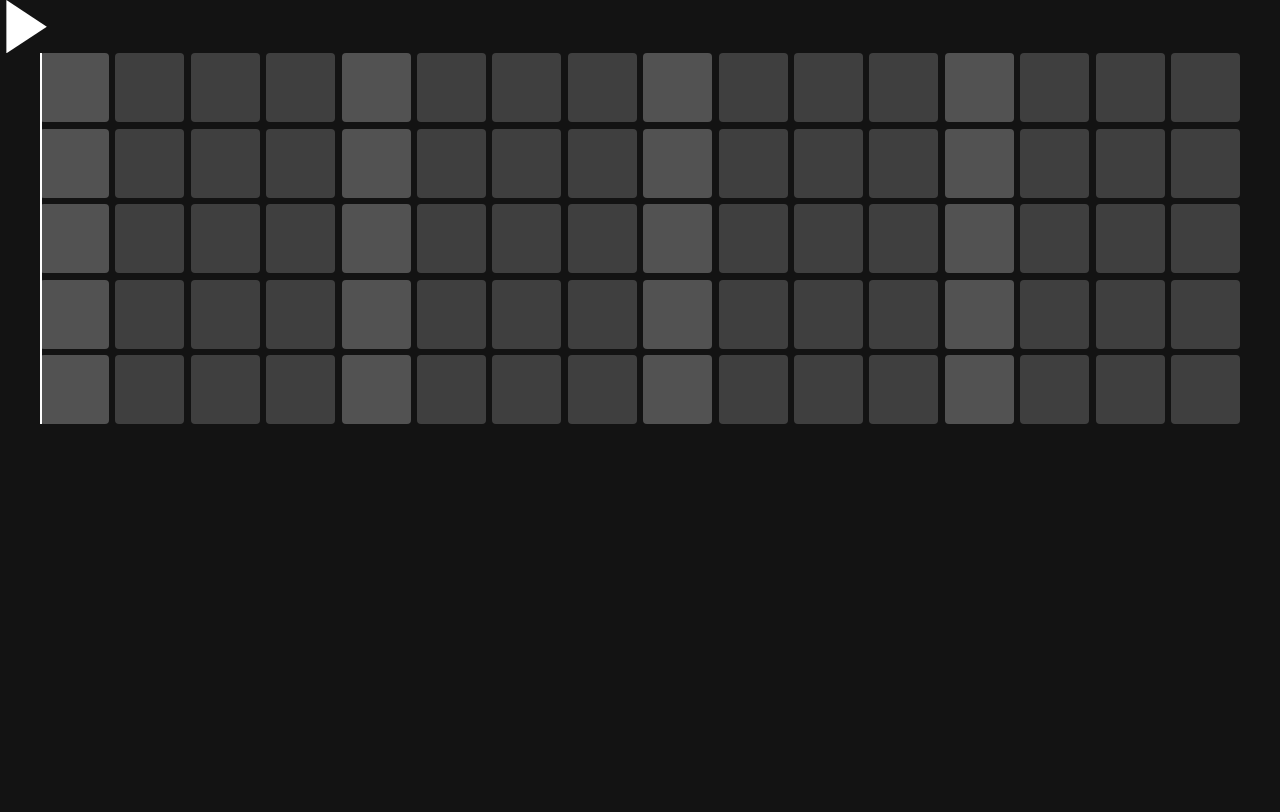
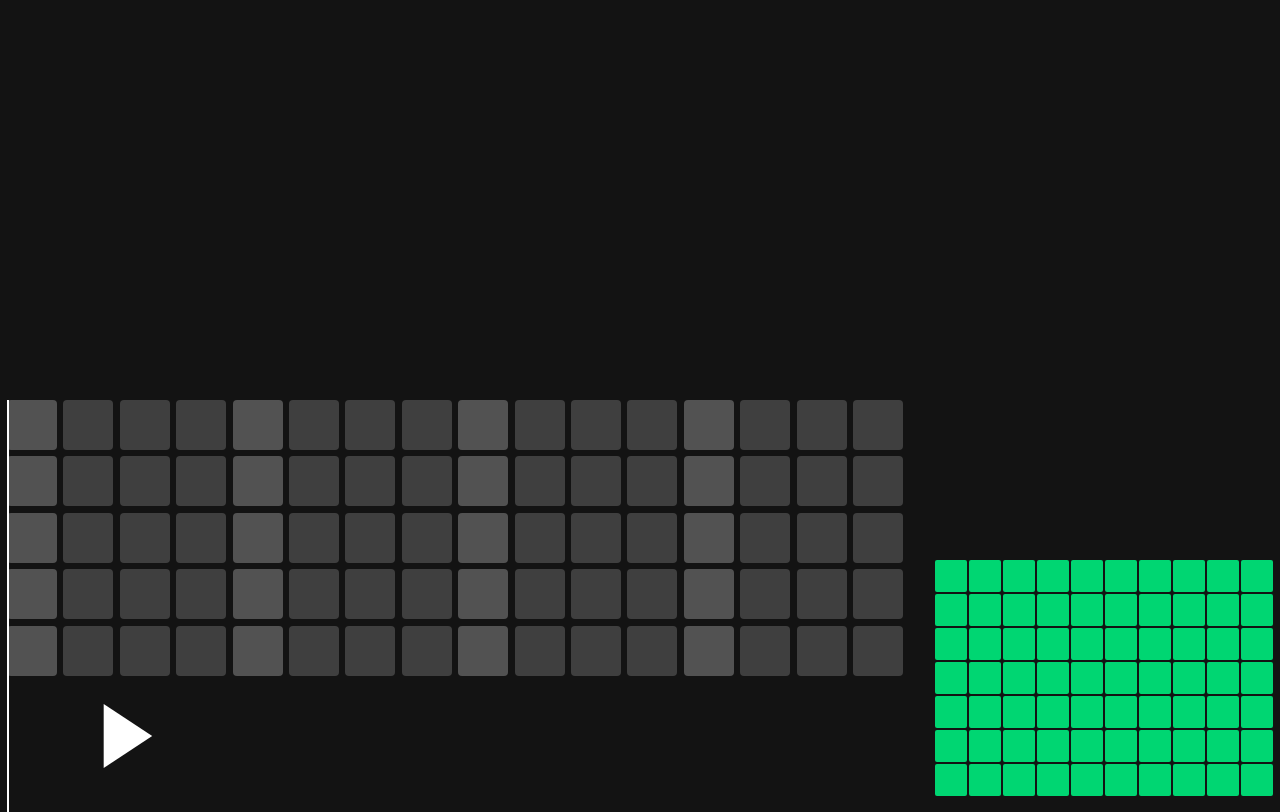
Before and after one commit to Laurens256/soundinator, a website built with Vite: page index.html in a window 1280 px wide. Built offline with nearby package versions, Linux system fonts and the light colour scheme; files whose address does not match are found by name.

Commit message:
added panel and edited some stlyinh

```diff
--- a/index.html
+++ b/index.html
@@ -24,6 +24,82 @@
 
         <main class="board">
             <table></table>
+            <div class="grid__parent">
+                <div class="grid">
+                    <!-- button.cell[onclick="ripple($)"]*70 -->
+                    <button class="cell" onclick="ripple(1)"></button
+                    ><button class="cell" onclick="ripple(2)"></button
+                    ><button class="cell" onclick="ripple(3)"></button
+                    ><button class="cell" onclick="ripple(4)"></button
+                    ><button class="cell" onclick="ripple(5)"></button
+                    ><button class="cell" onclick="ripple(6)"></button
+                    ><button class="cell" onclick="ripple(7)"></button
+                    ><button class="cell" onclick="ripple(8)"></button
+                    ><button class="cell" onclick="ripple(9)"></button
+                    ><button class="cell" onclick="ripple(10)"></button
+                    ><button class="cell" onclick="ripple(11)"></button
+                    ><button class="cell" onclick="ripple(12)"></button
+                    ><button class="cell" onclick="ripple(13)"></button
+                    ><button class="cell" onclick="ripple(14)"></button
+                    ><button class="cell" onclick="ripple(15)"></button
+                    ><button class="cell" onclick="ripple(16)"></button
+                    ><button class="cell" onclick="ripple(17)"></button
+                    ><button class="cell" onclick="ripple(18)"></button
+                    ><button class="cell" onclick="ripple(19)"></button
+                    ><button class="cell" onclick="ripple(20)"></button
+                    ><button class="cell" onclick="ripple(21)"></button
+                    ><button class="cell" onclick="ripple(22)"></button
+                    ><button class="cell" onclick="ripple(23)"></button
+                    ><button class="cell" onclick="ripple(24)"></button
+                    ><button class="cell" onclick="ripple(25)"></button
+                    ><button class="cell" onclick="ripple(26)"></button
+                    ><button class="cell" onclick="ripple(27)"></button
+                    ><button class="cell" onclick="ripple(28)"></button
+                    ><button class="cell" onclick="ripple(29)"></button
+                    ><button class="cell" onclick="ripple(30)"></button
+                    ><button class="cell" onclick="ripple(31)"></button
+                    ><button class="cell" onclick="ripple(32)"></button
+                    ><button class="cell" onclick="ripple(33)"></button
+                    ><button class="cell" onclick="ripple(34)"></button
+                    ><button class="cell" onclick="ripple(35)"></button
+                    ><button class="cell" onclick="ripple(36)"></button
+                    ><button class="cell" onclick="ripple(37)"></button
+                    ><button class="cell" onclick="ripple(38)"></button
+                    ><button class="cell" onclick="ripple(39)"></button
+                    ><button class="cell" onclick="ripple(40)"></button
+                    ><button class="cell" onclick="ripple(41)"></button
+                    ><button class="cell" onclick="ripple(42)"></button
+                    ><button class="cell" onclick="ripple(43)"></button
+                    ><button class="cell" onclick="ripple(44)"></button
+                    ><button class="cell" onclick="ripple(45)"></button
+                    ><button class="cell" onclick="ripple(46)"></button
+                    ><button class="cell" onclick="ripple(47)"></button
+                    ><button class="cell" onclick="ripple(48)"></button
+                    ><button class="cell" onclick="ripple(49)"></button
+                    ><button class="cell" onclick="ripple(50)"></button
+                    ><button class="cell" onclick="ripple(51)"></button
+                    ><button class="cell" onclick="ripple(52)"></button
+                    ><button class="cell" onclick="ripple(53)"></button
+                    ><button class="cell" onclick="ripple(54)"></button
+                    ><button class="cell" onclick="ripple(55)"></button
+                    ><button class="cell" onclick="ripple(56)"></button
+                    ><button class="cell" onclick="ripple(57)"></button
+                    ><button class="cell" onclick="ripple(58)"></button
+                    ><button class="cell" onclick="ripple(59)"></button
+                    ><button class="cell" onclick="ripple(60)"></button
+                    ><button class="cell" onclick="ripple(61)"></button
+                    ><button class="cell" onclick="ripple(62)"></button
+                    ><button class="cell" onclick="ripple(63)"></button
+                    ><button class="cell" onclick="ripple(64)"></button
+                    ><button class="cell" onclick="ripple(65)"></button
+                    ><button class="cell" onclick="ripple(66)"></button
+                    ><button class="cell" onclick="ripple(67)"></button
+                    ><button class="cell" onclick="ripple(68)"></button
+                    ><button class="cell" onclick="ripple(69)"></button
+                    ><button class="cell" onclick="ripple(70)"></button>
+                </div>
+                <h1 id="tone"></h1>
+            </div>
         </main>
     </body>
 </html>
--- a/package.json
+++ b/package.json
@@ -14,6 +14,7 @@
 		"vite": "^4.2.1"
 	},
 	"dependencies": {
+		"animejs": "^3.2.1",
 		"three": "^0.151.3",
 		"tone": "^14.7.77"
 	}
--- a/scripts/main.js
+++ b/scripts/main.js
@@ -1,9 +1,16 @@
 import * as Tone from 'tone';
 import { buildBoard } from './board';
 import './controls';
+import * as panel from './panel.js';
 
 const baseFileUrl = '/audio/';
-const sfx = ['kick.wav', 'snare.wav', 'holy.wav', 'yeat_bell.wav', 'phonk_bell.wav'];
+const sfx = [
+    'kick.wav',
+    'snare.wav',
+    'holy.wav',
+    'yeat_bell.wav',
+    'phonk_bell.wav',
+];
 
 const players = sfx.map((file) => {
     const player = new Tone.Player({
--- /dev/null
+++ b/scripts/panel.js
@@ -0,0 +1,45 @@
+import anime from 'animejs/lib/anime.es.js';
+import * as Tone from 'tone';
+
+window.isPlaying = false;
+
+window.ripple = async function (index) {
+    // if (true || !window.isPlaying) {
+    if (!window.isPlaying) {
+        window.isPlaying = true;
+
+        await Tone.start();
+
+        const characters = ['A', 'B', 'C', 'D', 'E', 'F', 'G'];
+        const character = characters[Math.floor((index - 1) / 10)];
+        const number = ((index - 1) % 10) + 1;
+
+        const tone = `${character}${number}`;
+        console.log('Playing', tone);
+
+        const synth = new Tone.Synth().toDestination();
+        // https://tonejs.github.io/docs/14.7.77/Synth.html#volume
+        synth.volume.value = -6;
+        const now = Tone.now();
+        synth.triggerAttack(tone, '8n', now);
+
+        anime({
+            targets: '.grid .cell',
+            scale: [
+                { value: 0.1, easing: 'easeOutSine', duration: 500 },
+                { value: 1, easing: 'easeInOutQuad', duration: 1000 },
+            ],
+            delay: anime.stagger(200, { grid: [10, 7], from: index - 1 }),
+            begin: function () {
+                document.getElementById('tone').textContent = tone;
+            },
+            complete: function () {
+                synth.triggerRelease();
+                window.isPlaying = false;
+                document.getElementById('tone').textContent = '';
+            },
+        });
+    }
+};
+
+export * from './panel.js';
--- a/styles/board.css
+++ b/styles/board.css
@@ -6,6 +6,9 @@
     width: 4em;
     height: 4em;
     background-color: transparent;
+    position: absolute;
+    bottom: 2em;
+    left: 6em;
 }
 
 .togglePlayButton svg {
@@ -44,7 +47,8 @@ table::after {
     width: 2px;
     height: 100%;
     background-color: var(--highlight-color);
-    animation: moveLine calc(var(--columns, 16) * var(--delay, 0.25s)) infinite linear paused;
+    animation: moveLine calc(var(--columns, 16) * var(--delay, 0.25s)) infinite
+        linear paused;
 }
 
 table.playing::after {
--- a/styles/main.css
+++ b/styles/main.css
@@ -1,4 +1,5 @@
 @import url(./board.css);
+@import url(./panel.css);
 
 *,
 *::before,
@@ -19,6 +20,12 @@ body {
     background-color: var(--bg-color);
 }
 
+main {
+    display: flex;
+    padding: 25em 0 0 0;
+    gap: 2em;
+}
+
 button {
     border: none;
     cursor: pointer;
--- /dev/null
+++ b/styles/panel.css
@@ -0,0 +1,41 @@
+body {
+    display: flex;
+    flex-direction: column;
+    justify-content: center;
+    align-items: center;
+    background: #252423;
+}
+
+h1 {
+    position: absolute;
+    bottom: 3em;
+}
+
+button {
+    all: unset;
+    cursor: pointer;
+}
+
+.grid {
+    display: grid;
+    grid-template-columns: 2em 2em 2em 2em 2em 2em 2em 2em 2em 2em;
+    gap: 2px;
+    margin-top: 10em;
+    margin-bottom: 1em;
+}
+
+.cell {
+    width: 2em;
+    height: 2em;
+    background: rgb(0, 214, 114);
+    border-radius: 2px;
+}
+
+.cell:hover {
+    background: rgb(0, 160, 85);
+}
+
+#tone {
+    color: gray;
+    margin-top: 32px;
+}
```
Also changed, not shown: .prettierrc.json (deleted), 2 other files. Lines whose indentation alone changed are shown as unchanged.
